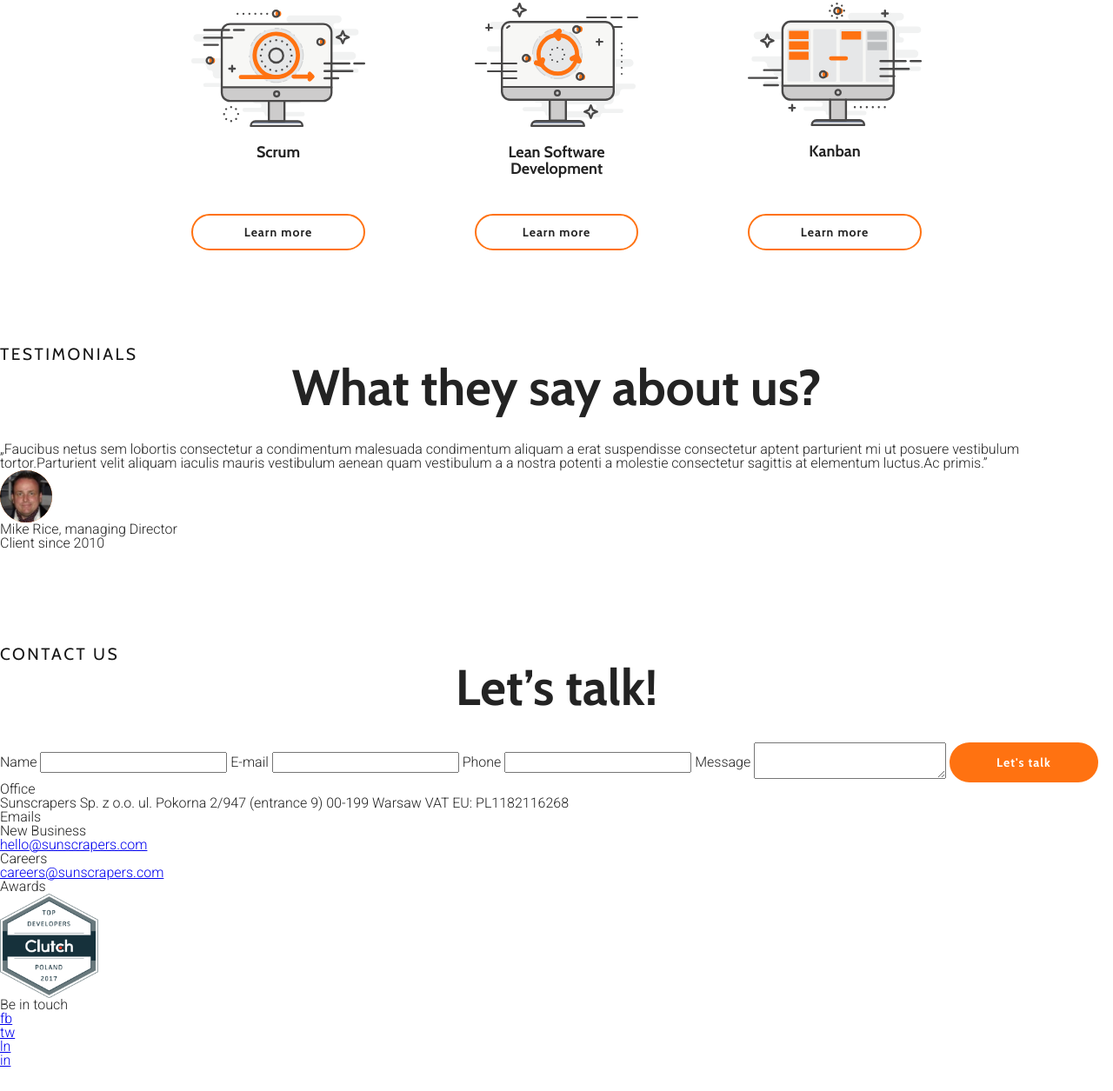
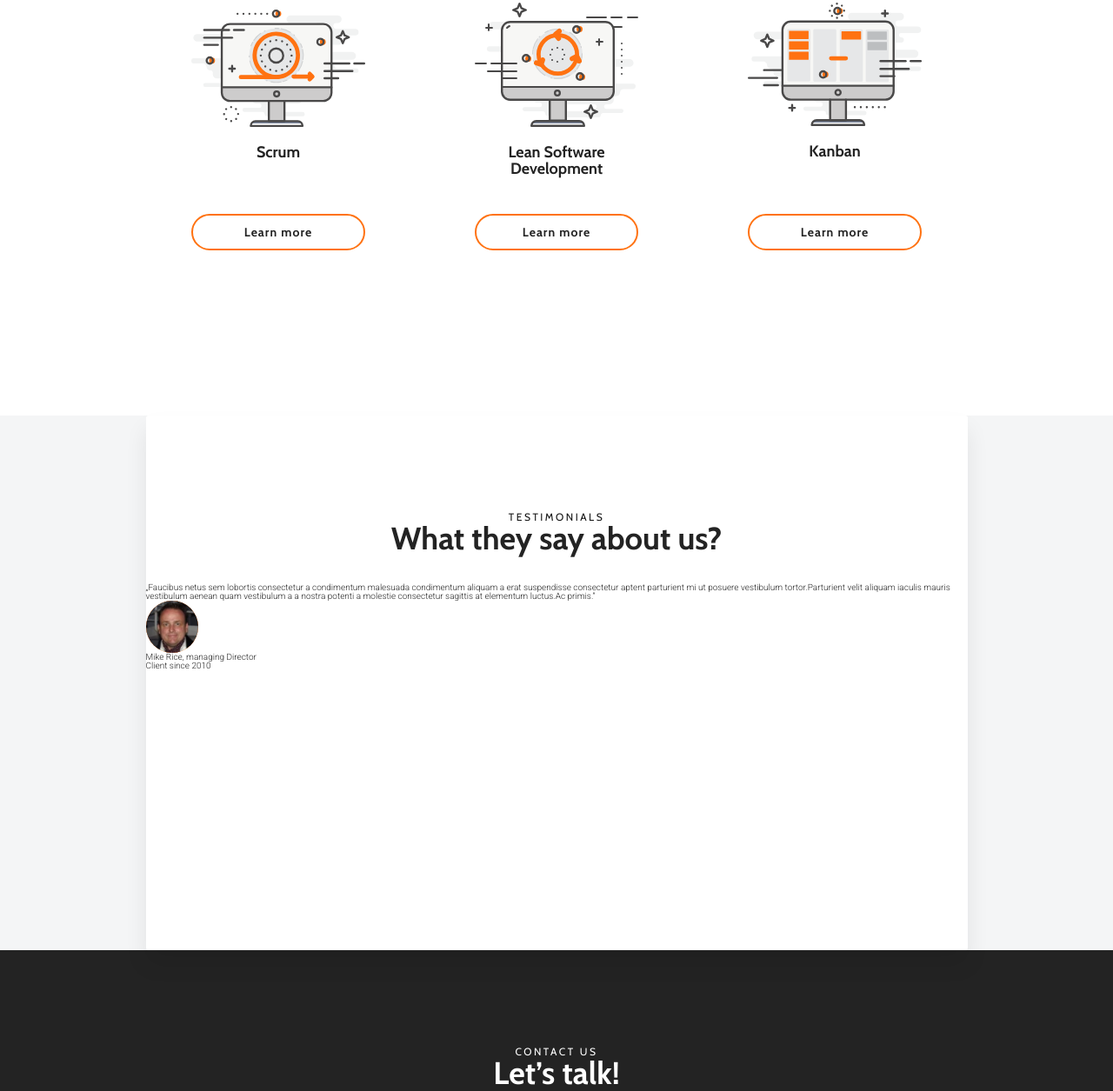
Before and after one commit to darkroom51/sun-lp-html, a website built with webpack: page src/index.html in a window 1280 px wide. Shown: the part 1159-2414 px from the top of the page at 87% size. Before the commit the page ends 2388 px from the top, so only its background shows below. Built offline with nearby package versions, Linux system fonts and the light colour scheme.

Commit message:
add contact styling

```diff
--- a/src/css/_constants.scss
+++ b/src/css/_constants.scss
@@ -6,10 +6,14 @@ $mainMotif: #FF7211;
 $darkGrey: #242424;
 $offWhite: #fff;
 $offGrey: #C2C2C2;
+$inputBG: #313131;
 
 $text68: #686868;
 $text23: #232323;
 $text15: #151515;
+$textCD: #CDCDCD;
+
+$testiBG: #F4F5F6;
 
 $fontMotif: "Cabin", sans-serif;
 $fontMain: "Roboto", sans-serif;
@@ -17,6 +21,8 @@ $fontMain: "Roboto", sans-serif;
 $menuOffset: 10rem;
 $menuMobileOffset: 6rem;
 
+$sun-shadow: 0 16px 26px 0 rgba(0, 0, 0, 0.08);
+
 // temp mq variables
 $small: 480px;
 $mobile: 768px;
--- /dev/null
+++ b/src/css/components/_contact.scss
@@ -0,0 +1,57 @@
+.contact {
+  font-size: 1rem;
+  background-color: $mainText;
+  background-image: url("../img/contactus_background.png");
+  background-repeat: no-repeat;
+  background-position: 50% -4.5em;
+  color: $offWhite;
+  padding: 1px 0;
+
+  &__form {
+    max-width: 36rem;
+    margin: 0 auto;
+    @media screen and (max-width:480px) {
+      padding: 0 2rem;
+    }
+  }
+
+  &__label {
+    font-family: $fontMotif;
+    font-size: 1.2rem;
+    color: $textCD;
+    letter-spacing: 2.5px;
+    text-transform: uppercase;
+    display: inline-block;
+    margin: 2.7rem 0 1rem 0;
+  }
+
+  &__input {
+    display: block;
+    width: 100%;
+    border: 0;
+    background: $inputBG;
+    font-family: $fontMotif;
+    font-size: 1.8rem;
+    color: $offWhite;
+    padding: 2.1rem 2.6rem 1.9rem;
+    border-radius: 0.3rem;
+    border-bottom: 2px solid $inputBG;
+    transition: all .3s ease-in-out;
+
+    &:focus {
+      border-bottom: 2px solid $mainMotif;
+    }
+
+    &--textarea {
+      min-height: 11.5rem;
+    }
+  }
+
+  button.btn {
+    display: block;
+    margin: 4.4rem auto 12rem auto;
+    @media screen and (max-width:480px) {
+      margin-bottom: 8rem;
+    }
+  }
+}
--- a/src/css/components/_hero.scss
+++ b/src/css/components/_hero.scss
@@ -15,6 +15,7 @@
     flex-direction: column;
     justify-content: space-around;
     min-height: 52rem + $menuMobileOffset;
+    // text-align: center;
   }
 
   // &>.container {
--- a/src/css/components/_navbar.scss
+++ b/src/css/components/_navbar.scss
@@ -10,6 +10,7 @@
   justify-content: space-between;
   @media screen and (max-width: 1000px) {
     height: $menuMobileOffset;
+    box-shadow: $sun-shadow;
   }
   @media screen and (max-width: 480px) {
     padding: 0 2rem;
@@ -125,6 +126,7 @@
 
       &:before {
         transform: translateY(10px) rotate(45deg);
+        background: $mainText;
       }
 
       &:after {
--- a/src/css/components/_services.scss
+++ b/src/css/components/_services.scss
@@ -1,8 +1,12 @@
 .services {
   font-size: 1rem;
   text-align: center;
+  margin-bottom: 19rem;
   @media screen and (max-width:1000px) {
     font-size: 0.8rem;
+  }
+  @media screen and (max-width:768px) {
+    margin-bottom: 5rem;
   }
 
   &__para {
--- /dev/null
+++ b/src/css/components/_testimonials.scss
@@ -0,0 +1,19 @@
+// TODO
+
+.testimonials {
+    font-size: 1rem;
+    background: $testiBG;
+    position: relative;
+}
+
+.carousel-box {
+    position: relative;
+    background: $offWhite;
+    max-width: 94.5rem;
+    margin: auto;
+    // top: -3rem;
+    min-height: 61.5rem;
+    padding: 1px 0;
+    box-shadow: 0 16px 26px 0 rgba(0, 0, 0, 0.08);
+    border-radius: .3rem;
+}
--- a/src/css/main.scss
+++ b/src/css/main.scss
@@ -6,6 +6,8 @@
 @import "components/navbar";
 @import "components/hero";
 @import "components/services";
+@import "components/testimonials";
+@import "components/contact";
 
 
 html {
@@ -39,10 +41,14 @@ body {
   text-align: center;
   letter-spacing: 2.5px;
   text-transform: uppercase;
-  display: inline-block;
+  display: block;
   margin-top: 11rem;
   @media screen and (max-width: 1000px) {
     margin-top: 8rem;
+  }
+
+  &--white {
+    color: $offWhite;
   }
 }
 
--- a/src/index.html
+++ b/src/index.html
@@ -30,7 +30,9 @@
       <section id="sec-start" class="hero">
         <!-- <div class="container"> -->
         <div class="hero__content">
-            <h2 class="hero__heading">Recruitment landing page<span class="orange-motif">.</span></h2>
+          <h2 class="hero__heading">
+            Recruitment landing page<span class="orange-motif">.</span>
+          </h2>
           <p class="hero__para">
             Malesuada a nulla a venenatis parturient a malesuada nunc auctor
             metus consectetur velit dolor eget diam mi condimentum ac ut a
@@ -54,13 +56,17 @@
         </p>
         <div class="services__highlights">
           <div class="services-box">
-            <img src="./img/scrum_icon.svg" alt="" class="services-box__icon services-box__icon--scrum" />
+            <img
+              src="./img/scrum_icon.svg"
+              alt=""
+              class="services-box__icon services-box__icon--scrum"
+            />
             <h3 class="services-box__title">Scrum</h3>
             <a href="#" class="btn btn--primary">Learn more</a>
           </div>
           <div class="services-box">
             <img src="./img/lean_icon.svg" alt="" class="services-box__icon" />
-            <h3 class="services-box__title">Lean Software<br>Development</h3>
+            <h3 class="services-box__title">Lean Software<br />Development</h3>
             <a href="#" class="btn btn--primary">Learn more</a>
           </div>
           <div class="services-box">
@@ -76,14 +82,15 @@
       </section>
 
       <section id="sec-testimonials" class="testimonials">
+        <div class="carousel-box">
           <em class="section-subheading">TESTIMONIALS</em>
           <h2 class="section-heading">What they say about us?</h2>
           <p class="testimonials__para">
             „Faucibus netus sem lobortis consectetur a condimentum malesuada
             condimentum aliquam a erat suspendisse consectetur aptent parturient
             mi ut posuere vestibulum tortor.Parturient velit aliquam iaculis
-          mauris vestibulum aenean quam vestibulum a a nostra potenti a molestie
-          consectetur sagittis at elementum luctus.Ac primis.”
+            mauris vestibulum aenean quam vestibulum a a nostra potenti a
+            molestie consectetur sagittis at elementum luctus.Ac primis.”
           </p>
           <div class="author-box">
             <img src="./img/mikeRice1.png" alt="" class="author-box__img" />
@@ -92,10 +99,11 @@
               <p class="author-box__subtitle">Client since 2010</p>
             </div>
           </div>
+        </div>
       </section>
 
       <section id="sec-contact" class="contact">
-        <em class="section-subheading">CONTACT US</em>
+        <em class="section-subheading section-subheading--white">CONTACT US</em>
         <h2 class="section-heading">Let’s talk!</h2>
         <form class="contact__form">
           <label for="name" class="contact__label">Name</label>
@@ -108,7 +116,7 @@
           <textarea
             name="message"
             id="message"
-            class="contact__input"
+            class="contact__input contact__input--textarea"
           ></textarea>
           <button class="btn btn--secondary">Let's talk</button>
         </form>
```
Lines whose indentation alone changed are shown as unchanged.
